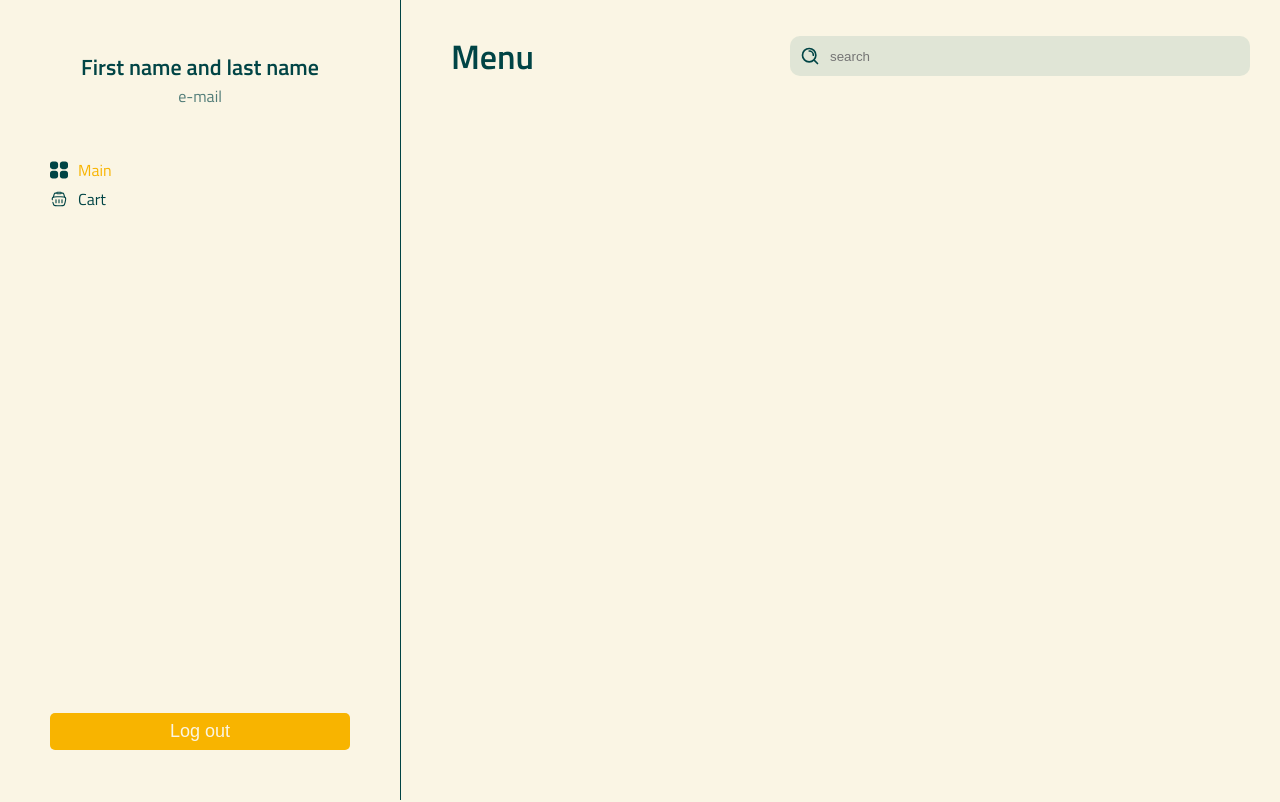
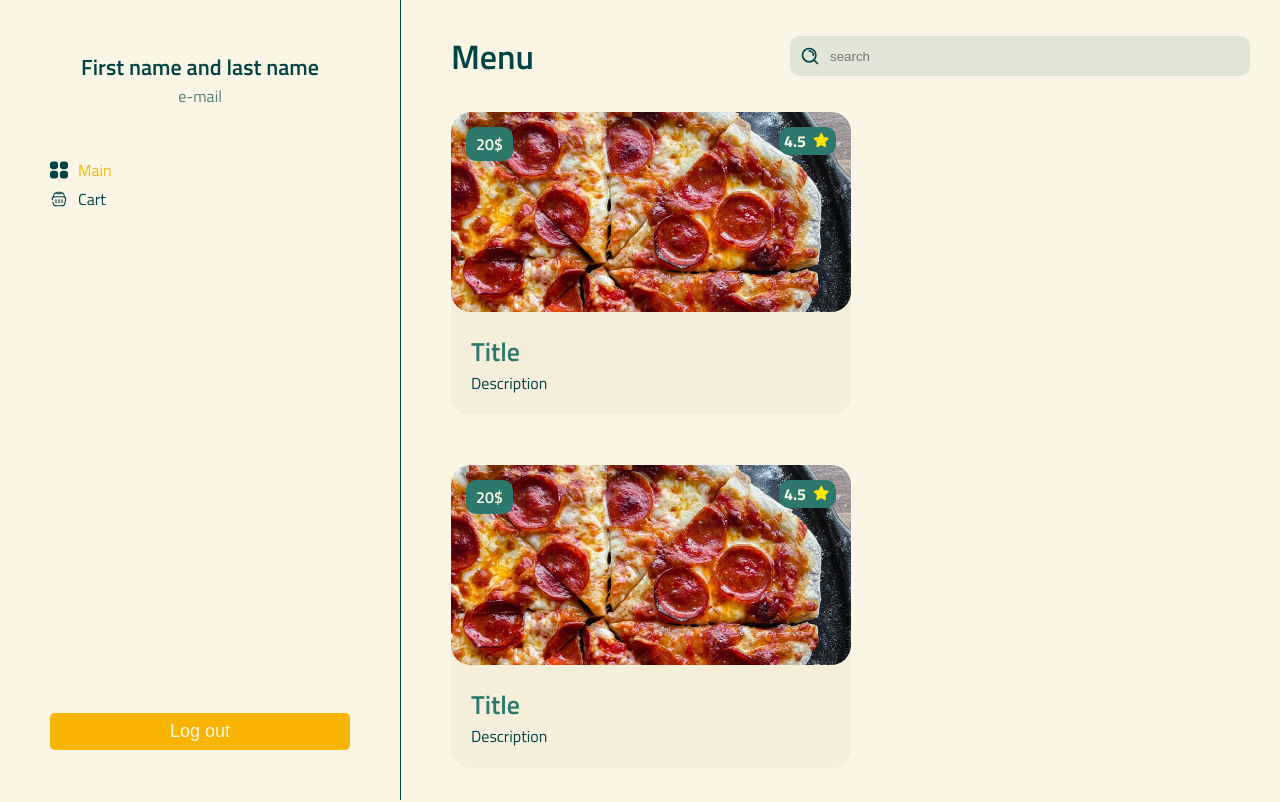
Before and after one commit to tayahanchar/food-app-ts, a React (Vite) app: page / in a window 1280 px wide. Shown: the top 802 px of the page. Built offline with nearby package versions, Linux system fonts and the light colour scheme.

Commit message:
feat: add card component for products

```diff
--- /dev/null
+++ b/src/components/Card/Card.module.css
@@ -0,0 +1,55 @@
+.card {
+  position: relative;
+  display: flex;
+  flex-direction: column;
+  background-color: rgba(215, 192, 161, 0.154);
+  border-radius: 20px;
+}
+
+.img {
+  width: 400px;
+  height: 200px;
+  object-fit: cover;
+  object-position: top;
+  border-radius: 20px;
+}
+
+.description {
+  padding: 20px;
+}
+
+.title {
+  font-weight: 600;
+  font-size: 26px;
+  color: var(--green-color);
+}
+
+.price {
+  position: absolute;
+  top: 15px;
+  left: 15px;
+  background-color: var(--green-color);
+  color: var(--background-color);
+  font-weight: 600;
+  padding: 5px 10px;
+  border-radius: 10px;
+}
+
+.rate {
+  position: absolute;
+  display: flex;
+  align-items: center;
+  gap: 5px;
+  top: 15px;
+  right: 15px;
+  background-color: var(--green-color);
+  padding: 2px 5px;
+  border-radius: 10px;
+  color: var(--background-color);
+  font-weight: 700;
+}
+
+.star {
+  width: 20px;
+  height: 20px;
+}
--- /dev/null
+++ b/src/components/Card/Card.tsx
@@ -0,0 +1,20 @@
+import styles from "./Card.module.css";
+
+const Card = () => {
+  return (
+    <div className={styles.card}>
+      <p className={styles.price}>20$</p>
+      <img className={styles.img} src="./pizza.webp" alt="dish picture" />
+      <div className={styles.rate}>
+        <p>4.5</p>
+        <img className={styles.star} src="./star.png" alt="star" />
+      </div>
+      <div className={styles.description}>
+        <p className={styles.title}>Title</p>
+        <p>Description</p>
+      </div>
+    </div>
+  );
+};
+
+export default Card;
--- a/src/pages/Main/Main.module.css
+++ b/src/pages/Main/Main.module.css
@@ -35,3 +35,12 @@
   width: 20px;
   height: 20px;
 }
+
+.list {
+  margin: 30px 0px;
+  display: flex;
+  flex-direction: row;
+  justify-content: space-between;
+  flex-wrap: wrap;
+  gap: 50px;
+}
--- a/src/pages/Main/Main.tsx
+++ b/src/pages/Main/Main.tsx
@@ -1,3 +1,4 @@
+import Card from "../../components/Card/Card";
 import Title from "../../components/Title/Title";
 import styles from "./Main.module.css";
 
@@ -20,6 +21,16 @@ const Main = () => {
           />
         </div>
       </div>
+      <section>
+        <div className={styles.list}>
+          <Card />
+          <Card />
+          <Card />
+          <Card />
+          <Card />
+          <Card />
+        </div>
+      </section>
     </div>
   );
 };
```
Also changed, not shown: public/pizza.webp (added), public/star.png (added).
